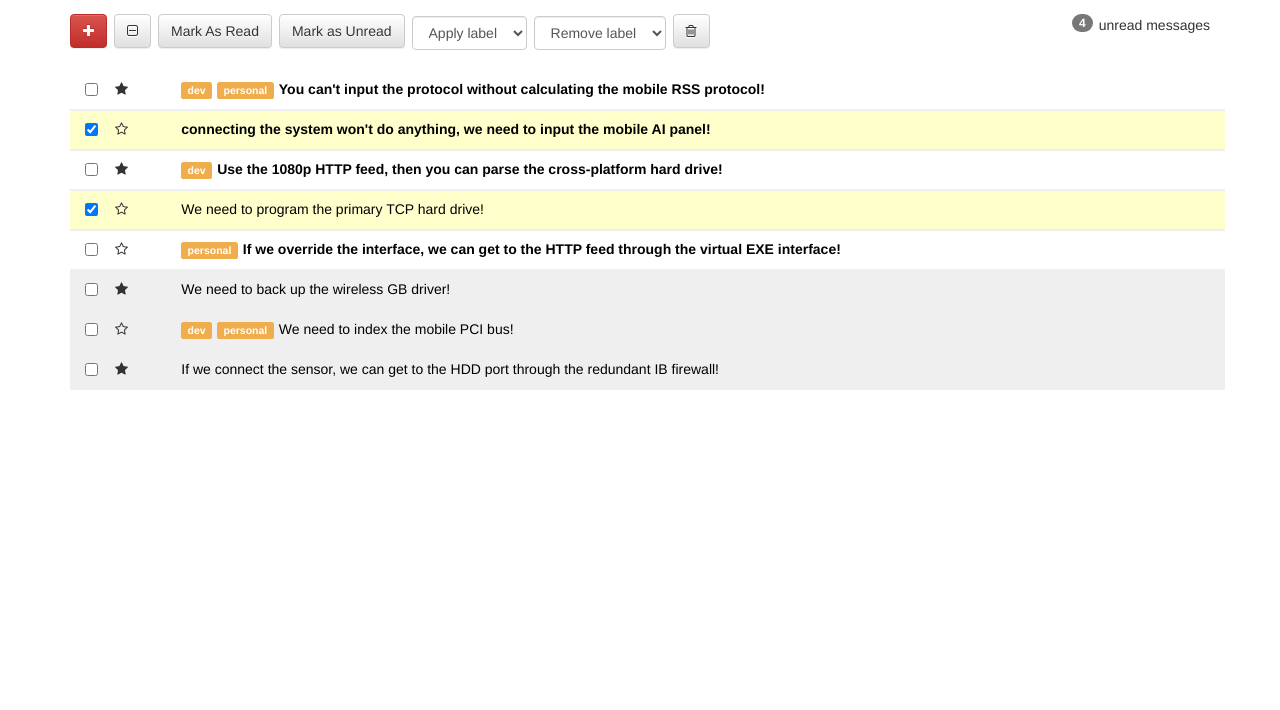
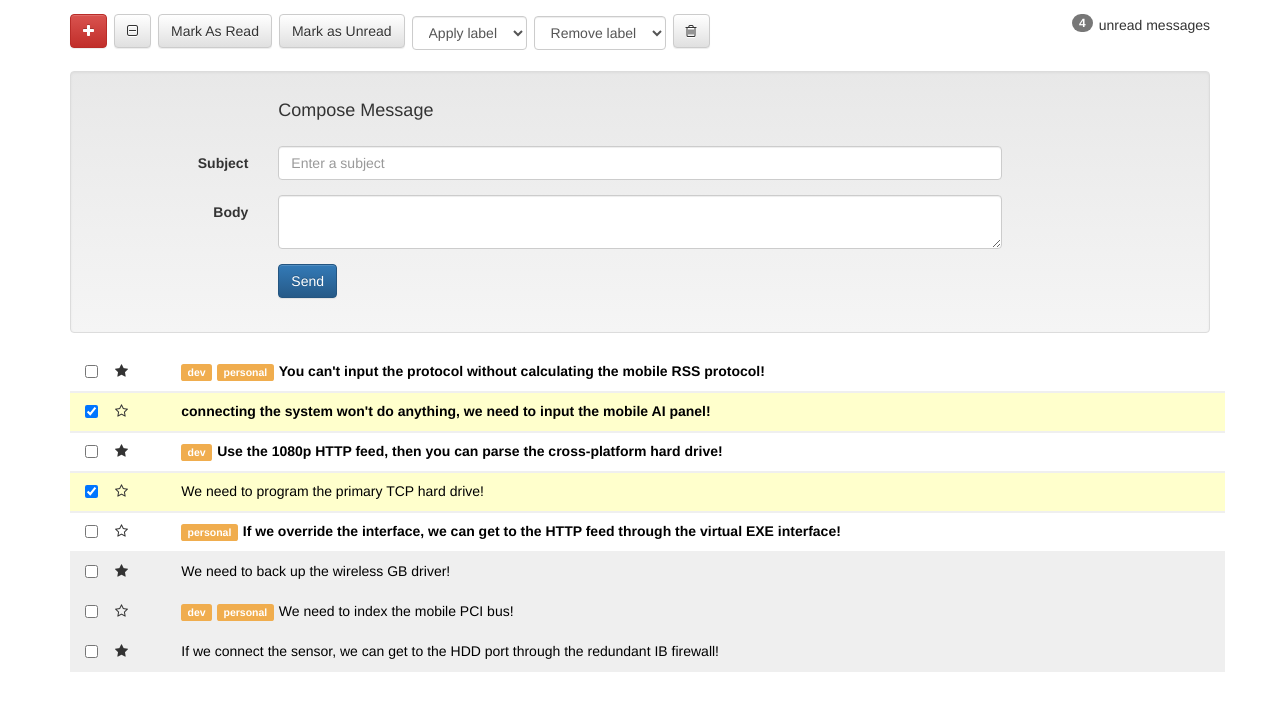
Before and after one commit to MrBurgo/react-inbox, a React (Create React App) app: page / in a window 1280 px wide. Both pictures are taken after a click on the link 88 px from the left and 31 px from the top of the page. Shown: the top 710 px of the page. Built offline with nearby package versions, Linux system fonts and the light colour scheme; the HTML template or start-up script is replaced by a standard one.

Commit message:
User can now add new messages to inbox

```diff
--- a/src/App.js
+++ b/src/App.js
@@ -3,25 +3,43 @@ import './App.css'
 import Toolbar from './components/Toolbar'
 import MessageList from './components/MessageList'
 import Seed from './seed.json'
+import NewMessage from './components/NewMessage'
 
 class App extends Component {
   constructor(props) {
     super(props)
     this.state = {
-      messages: Seed
+      messages: Seed,
+      formHidden: 'hidden'
     }
   }
 
   newState = (data) => {
     this.setState({
+      ...this.state.formHidden,
       messages: data
+    })
+  }
+
+  newMessage = (data) => {
+    this.setState({
+      ...this.state.formHidden,
+      messages: [...this.state.messages, data]
+    })
+  }
+
+  hideForm = (boolean) => {
+    this.setState({
+      ...this.state.messages,
+      formHidden: boolean
     })
   }
 
   render() {
     return (
       <div className="container">
-        <Toolbar selected={this.state.toolbar} messages={this.state.messages} newState={this.newState} />
+        <Toolbar selected={this.state.toolbar} messages={this.state.messages} newState={this.newState} hideForm={this.hideForm} formHidden={this.state.formHidden} />
+        <NewMessage newMessage={this.newMessage} formHidden={this.state.formHidden} messages={this.state.messages} hideForm={this.hideForm} />
         <MessageList messages={this.state.messages} onChange={this.onChange} newState={this.newState} />
       </div>
     )
--- /dev/null
+++ b/src/components/NewMessage.js
@@ -0,0 +1,64 @@
+import React from 'react'
+
+export default class NewMessage extends React.Component {
+
+  state = {
+    subject: '',
+    body: ''
+  }
+
+  onSubmit = (e) => {
+    e.preventDefault()
+    const newMessage = {
+      id: (this.props.messages.length + 1),
+      subject: this.state.subject,
+      read: false,
+      starred: false,
+      labels: [],
+      body: this.state.body
+    }
+    this.props.newMessage(newMessage)
+    this.props.hideForm('hidden')
+  }
+
+  subject = (e) => {
+    this.setState({
+      subject: e.target.value
+    })
+  }
+
+  body = (e) => {
+    this.setState({
+      body: e.target.value
+    })
+  }
+
+  render() {
+    return (
+      <form className={`form-horizontal well ${this.props.formHidden}`} >
+        <div className="form-group">
+          <div className="col-sm-8 col-sm-offset-2">
+            <h4>Compose Message</h4>
+          </div>
+        </div>
+        <div className="form-group">
+          <label htmlFor="subject" className="col-sm-2 control-label">Subject</label>
+          <div className="col-sm-8">
+            <input type="text" className="form-control" id="subject" placeholder="Enter a subject" name="subject" onChange={this.subject} value={this.state.subject} />
+          </div>
+        </div>
+        <div className="form-group">
+          <label htmlFor="body" className="col-sm-2 control-label">Body</label>
+          <div className="col-sm-8">
+            <textarea name="body" id="body" className="form-control" onChange={this.body} value={this.state.body}></textarea>
+          </div>
+        </div>
+        <div className="form-group">
+          <div className="col-sm-8 col-sm-offset-2">
+            <input type="submit" value="Send" className="btn btn-primary" onClick={this.onSubmit} />
+          </div>
+        </div>
+      </form>
+    )
+  }
+}
--- a/src/components/Toolbar.js
+++ b/src/components/Toolbar.js
@@ -116,7 +116,6 @@ export default class Toolbar extends React.Component {
         if (x.id === selected[i].id) {
           if (selected[i].labels.includes(e.target.value) && e.target.value !== 'Apply label') {
             messages[x.id - 1].labels = messages[x.id - 1].labels.filter(x => x !== e.target.value)
-            console.log(messages[x.id - 1].labels)
           }
         }
       }
@@ -136,6 +135,15 @@ export default class Toolbar extends React.Component {
     this.props.newState(messages)
   }
 
+  // HIDE/SHOW FORM ON CLICK
+  toggleForm = () => {
+    if (this.props.formHidden) {
+      return this.props.hideForm('')
+    } else {
+      return this.props.hideForm('hidden')
+    }
+  }
+
 
   render() {
     return (
@@ -146,7 +154,7 @@ export default class Toolbar extends React.Component {
             unread messages
           </p>
 
-          <a className="btn btn-danger">
+          <a className="btn btn-danger" onClick={this.toggleForm}>
             <i className="fa fa-plus"></i>
           </a>
 
```
